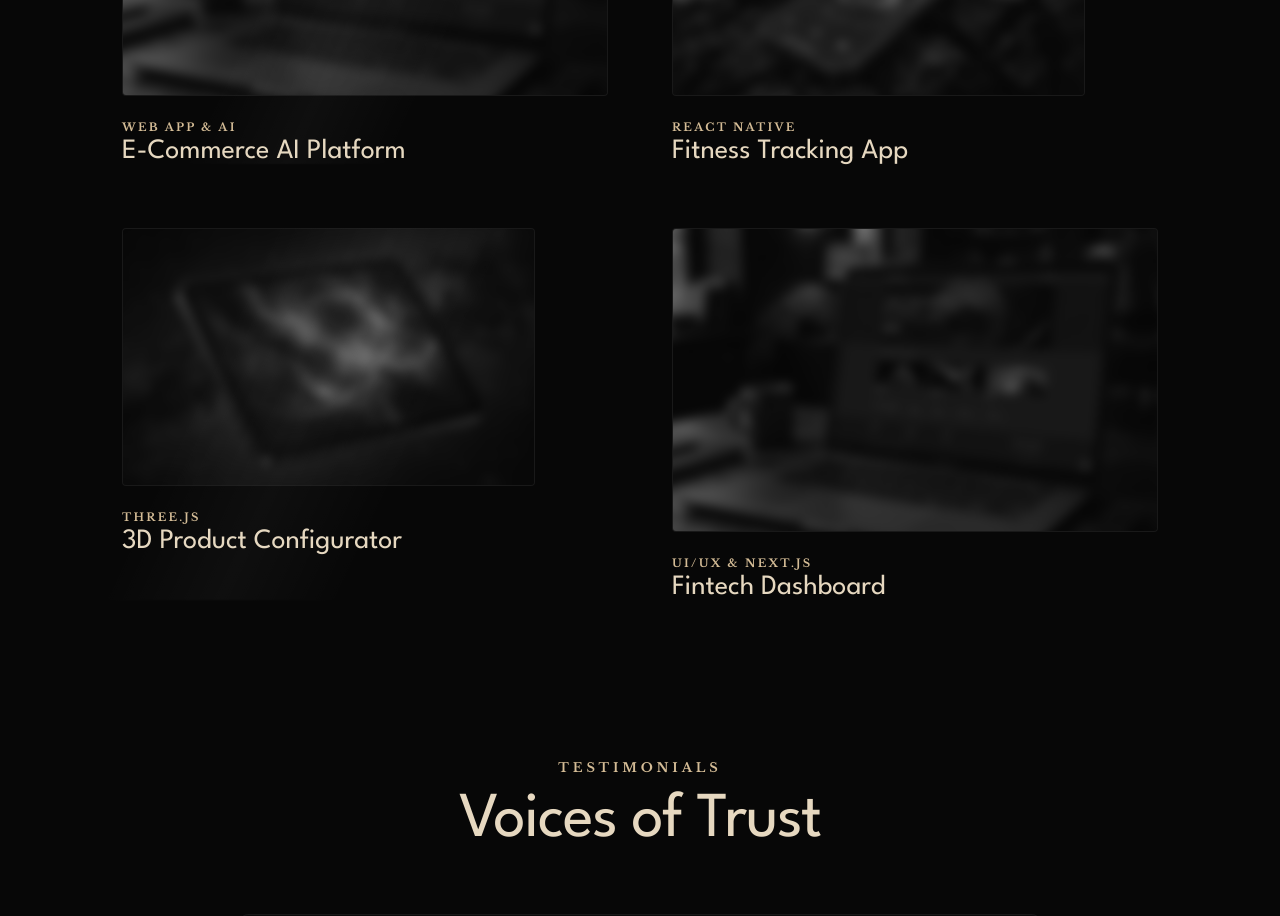
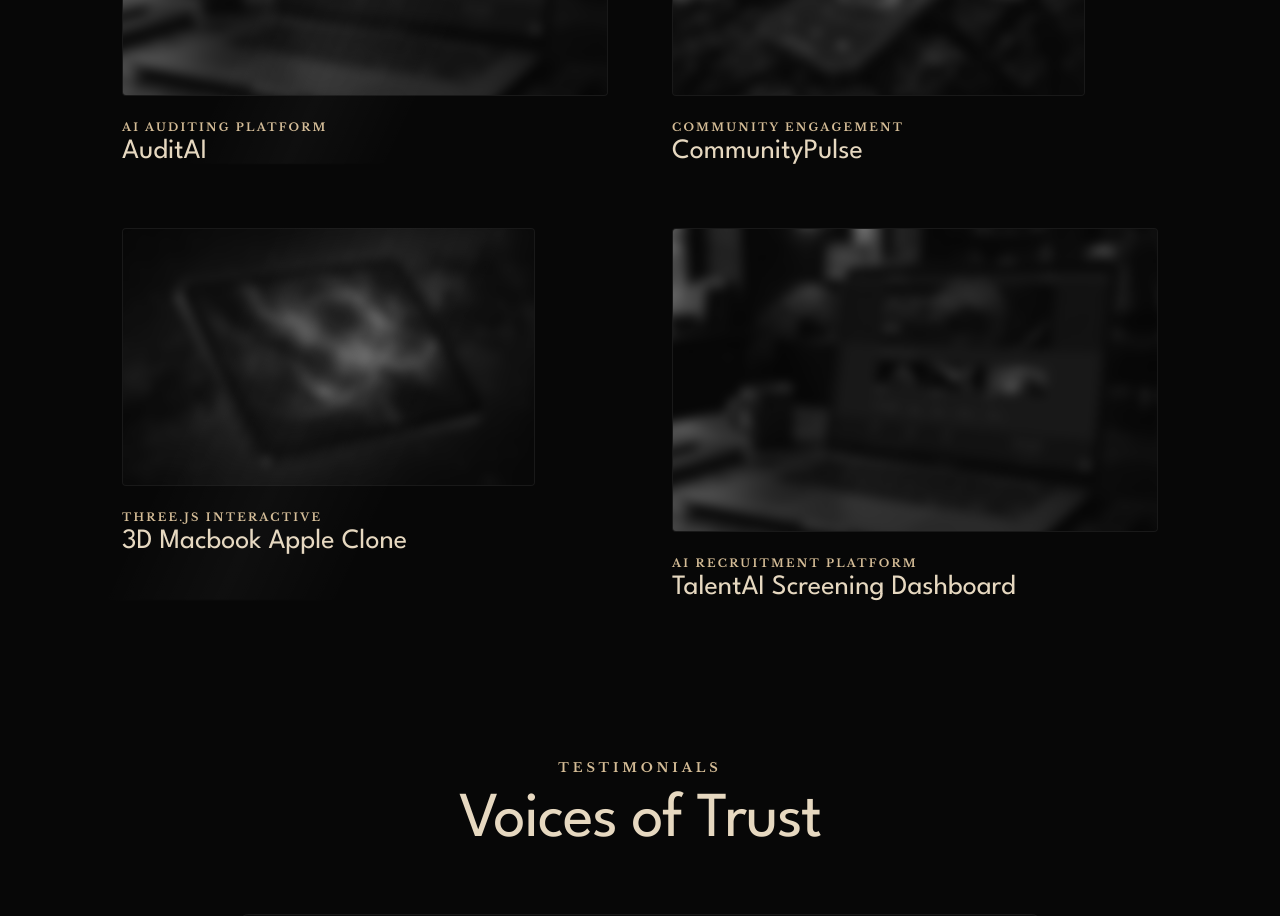
Before and after one commit to Chiki-tella/exquisite_vibes_only, a Next.js app: page / in a window 1280 px wide. Shown: the part 4880-5796 px from the top of the page. Built offline with nearby package versions, Linux system fonts and the light colour scheme.

Commit message:
Adding github links to source projects

```diff
--- a/src/components/Work/Work.module.css
+++ b/src/components/Work/Work.module.css
@@ -122,11 +122,11 @@
 }
 
 .iconLink {
-  width: 60px;
-  height: 60px;
+  padding: 0 1.5rem;
+  height: 50px;
   background: rgba(255, 255, 255, 0.05);
   color: #fff;
-  border-radius: 50%;
+  border-radius: 50px;
   display: flex;
   align-items: center;
   justify-content: center;
@@ -140,12 +140,14 @@
   /* Fix for backdrop-filter flickering */
   transform: translateZ(0);
   backface-visibility: hidden;
+  text-transform: uppercase;
+  letter-spacing: 0.1em;
 }
 
 .iconLink:hover {
   background: var(--accent);
   color: #000;
-  transform: scale(1.1) translateZ(0);
+  transform: scale(1.05) translateZ(0);
   border-color: var(--accent);
 }
 
--- a/src/components/Work/Work.tsx
+++ b/src/components/Work/Work.tsx
@@ -4,35 +4,31 @@
 export default function Work() {
   const projects = [
     {
-      title: "E-Commerce AI Platform",
-      category: "WEB APP & AI",
+      title: "AuditAI",
+      category: "AI AUDITING PLATFORM",
       image: "/work1.png",
-      github: "#",
-      live: "#",
+      github: "https://github.com/Chiki-tella/AuditAI",
       size: "large"
     },
     {
-      title: "Fitness Tracking App",
-      category: "REACT NATIVE",
+      title: "CommunityPulse",
+      category: "COMMUNITY ENGAGEMENT",
       image: "/work2.png",
-      github: "#",
-      live: "#",
+      github: "https://github.com/Chiki-tella/CommunityPulse",
       size: "small"
     },
     {
-      title: "3D Product Configurator",
-      category: "THREE.JS",
+      title: "3D Macbook Apple Clone",
+      category: "THREE.JS INTERACTIVE",
       image: "/work3.png",
-      github: "#",
-      live: "#",
+      github: "https://github.com/Chiki-tella/3D_Macbook_Apple_Clone",
       size: "small"
     },
     {
-      title: "Fintech Dashboard",
-      category: "UI/UX & NEXT.JS",
+      title: "TalentAI Screening Dashboard",
+      category: "AI RECRUITMENT PLATFORM",
       image: "/work1.png",
-      github: "#",
-      live: "#",
+      github: "https://github.com/Chiki-tella/Umurava_AI_Hackathon",
       size: "large"
     }
   ];
@@ -58,11 +54,9 @@
               />
               <div className={styles.overlay}>
                 <div className={styles.links}>
-                  <a href={project.github} className={styles.iconLink} target="_blank" rel="noopener noreferrer" title="GitHub">
-                    <svg suppressHydrationWarning width="20" height="20" viewBox="0 0 24 24" fill="none" stroke="currentColor" strokeWidth="2" strokeLinecap="round" strokeLinejoin="round"><path d="M9 19c-5 1.5-5-2.5-7-3m14 6v-3.87a3.37 3.37 0 0 0-.94-2.61c3.14-.35 6.44-1.54 6.44-7A5.44 5.44 0 0 0 20 4.77 5.07 5.07 0 0 0 19.91 1S18.73.65 16 2.48a13.38 13.38 0 0 0-7 0C6.27.65 5.09 1 5.09 1A5.07 5.07 0 0 0 5 4.77a5.44 5.44 0 0 0-1.5 3.78c0 5.42 3.3 6.61 6.44 7A3.37 3.37 0 0 0 9 18.13V22"></path></svg>
-                  </a>
-                  <a href={project.live} className={styles.iconLink} target="_blank" rel="noopener noreferrer" title="Live Demo">
-                    <svg suppressHydrationWarning width="20" height="20" viewBox="0 0 24 24" fill="none" stroke="currentColor" strokeWidth="2" strokeLinecap="round" strokeLinejoin="round"><path d="M18 13v6a2 2 0 0 1-2 2H5a2 2 0 0 1-2-2V8a2 2 0 0 1 2-2h6"></path><polyline points="15 3 21 3 21 9"></polyline><line x1="10" y1="14" x2="21" y2="3"></line></svg>
+                  <a href={project.github} className={styles.iconLink} target="_blank" rel="noopener noreferrer" title="View GitHub Repository">
+                    <svg suppressHydrationWarning width="22" height="22" viewBox="0 0 24 24" fill="none" stroke="currentColor" strokeWidth="2" strokeLinecap="round" strokeLinejoin="round"><path d="M9 19c-5 1.5-5-2.5-7-3m14 6v-3.87a3.37 3.37 0 0 0-.94-2.61c3.14-.35 6.44-1.54 6.44-7A5.44 5.44 0 0 0 20 4.77 5.07 5.07 0 0 0 19.91 1S18.73.65 16 2.48a13.38 13.38 0 0 0-7 0C6.27.65 5.09 1 5.09 1A5.07 5.07 0 0 0 5 4.77a5.44 5.44 0 0 0-1.5 3.78c0 5.42 3.3 6.61 6.44 7A3.37 3.37 0 0 0 9 18.13V22"></path></svg>
+                    <span style={{ fontSize: '0.7rem', marginLeft: '8px', fontWeight: 600 }}>VIEW CODE</span>
                   </a>
                 </div>
               </div>
```
Also changed, not shown: public/auditAI.png (added).
